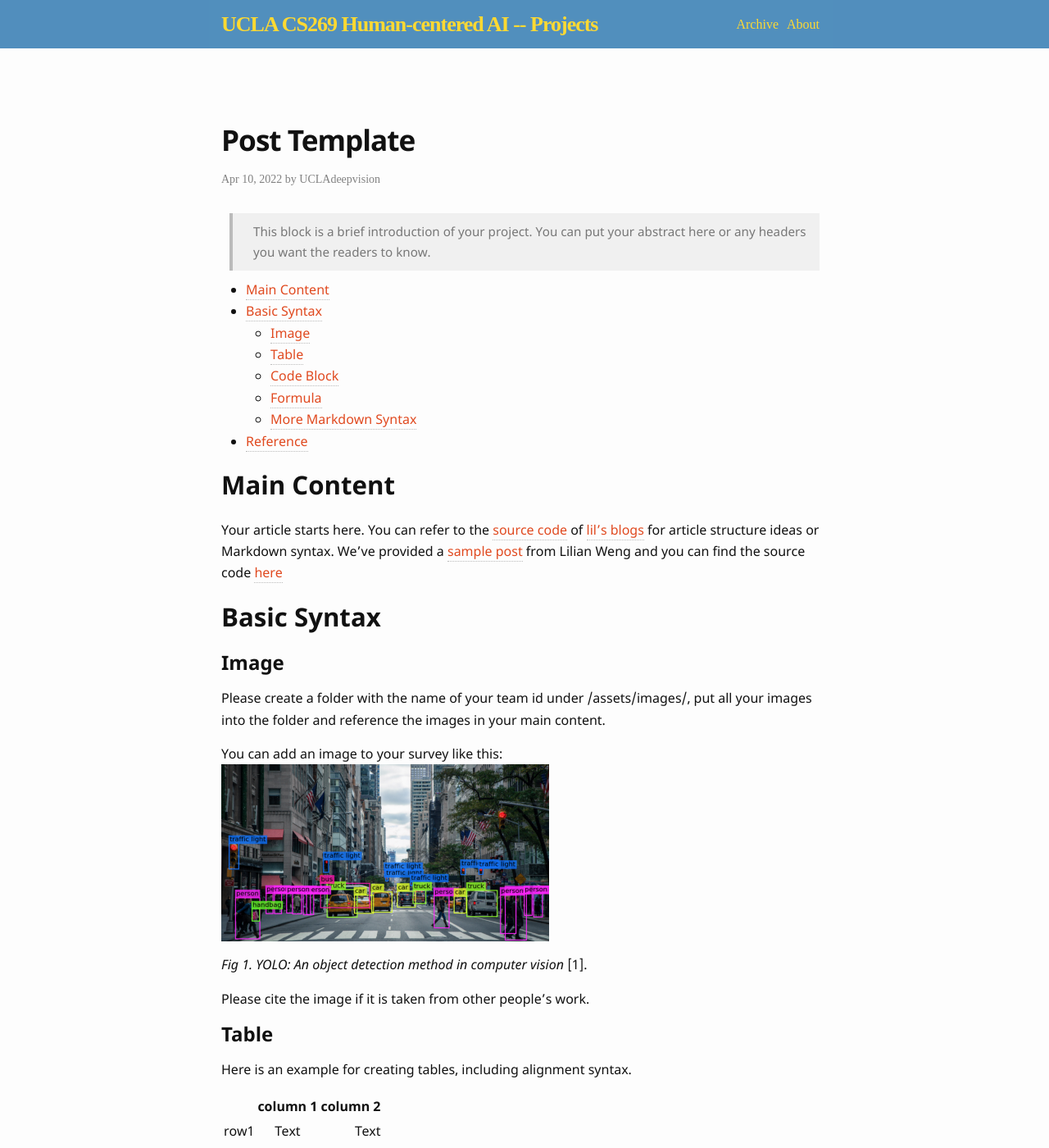
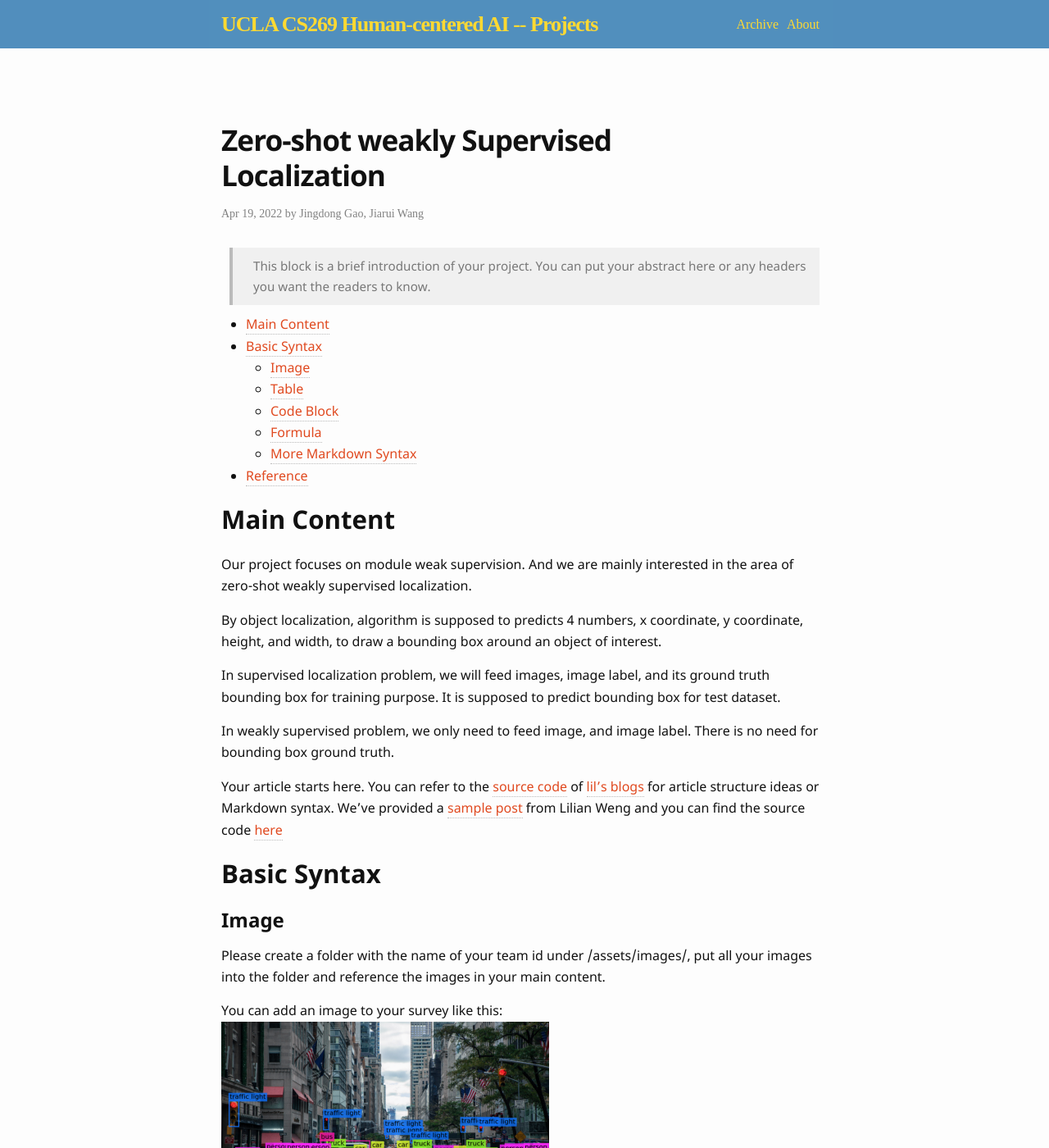
Before and after one commit to UCLAdeepvision/CS269-projects-2022spring, a Jekyll site: the page built from _posts/2022-04-10-team03-instruction-to-post.md, in a window 1280 px wide and 1400 px high. Shown: the whole window at 82% size. Built offline with Jekyll 4.4.1, drawn with Linux system fonts in a browser that asks for light colours; some web fonts are replaced; formulas are drawn with MathJax 3; comment, search, counter and statistics services are not loaded.

Commit message:
add files

```diff
--- a/_posts/2022-04-10-team03-instruction-to-post.md
+++ b/_posts/2022-04-10-team03-instruction-to-post.md
@@ -1,9 +1,9 @@
 ---
 layout: post
 comments: true
-title: Post Template
-author: UCLAdeepvision
-date: 2022-04-10
+title: Zero-shot weakly Supervised Localization
+author: Jingdong Gao, Jiarui Wang
+date: 2022-04-19
 ---
 
 
@@ -15,6 +15,14 @@ date: 2022-04-10
 {:toc}
 
 ## Main Content
+Our project focuses on module weak supervision. And we are mainly interested in the area of zero-shot weakly supervised localization.
+
+By object localization, algorithm is supposed to predicts 4 numbers, x coordinate, y coordinate, height, and width, to draw a bounding box around an object of interest.
+
+In supervised localization problem, we will feed images, image label, and its ground truth bounding box for training purpose. It is supposed to predict bounding box for test dataset.
+
+In weakly supervised problem, we only need to feed image, and image label. There is no need for bounding box ground truth.
+
 Your article starts here. You can refer to the [source code](https://github.com/lilianweng/lil-log/tree/master/_posts) of [lil's blogs](https://lilianweng.github.io/lil-log/) for article structure ideas or Markdown syntax. We've provided a [sample post](https://ucladeepvision.github.io/CS188-Projects-2022Winter/2017/06/21/an-overview-of-deep-learning.html) from Lilian Weng and you can find the source code [here](https://raw.githubusercontent.com/UCLAdeepvision/CS188-Projects-2022Winter/main/_posts/2017-06-21-an-overview-of-deep-learning.md)
 
 ## Basic Syntax
```
Also changed, not shown: assets/images/team03/1.png (added), assets/images/team03/2.png (added), assets/images/team03/CNN.svg.png (deleted).
